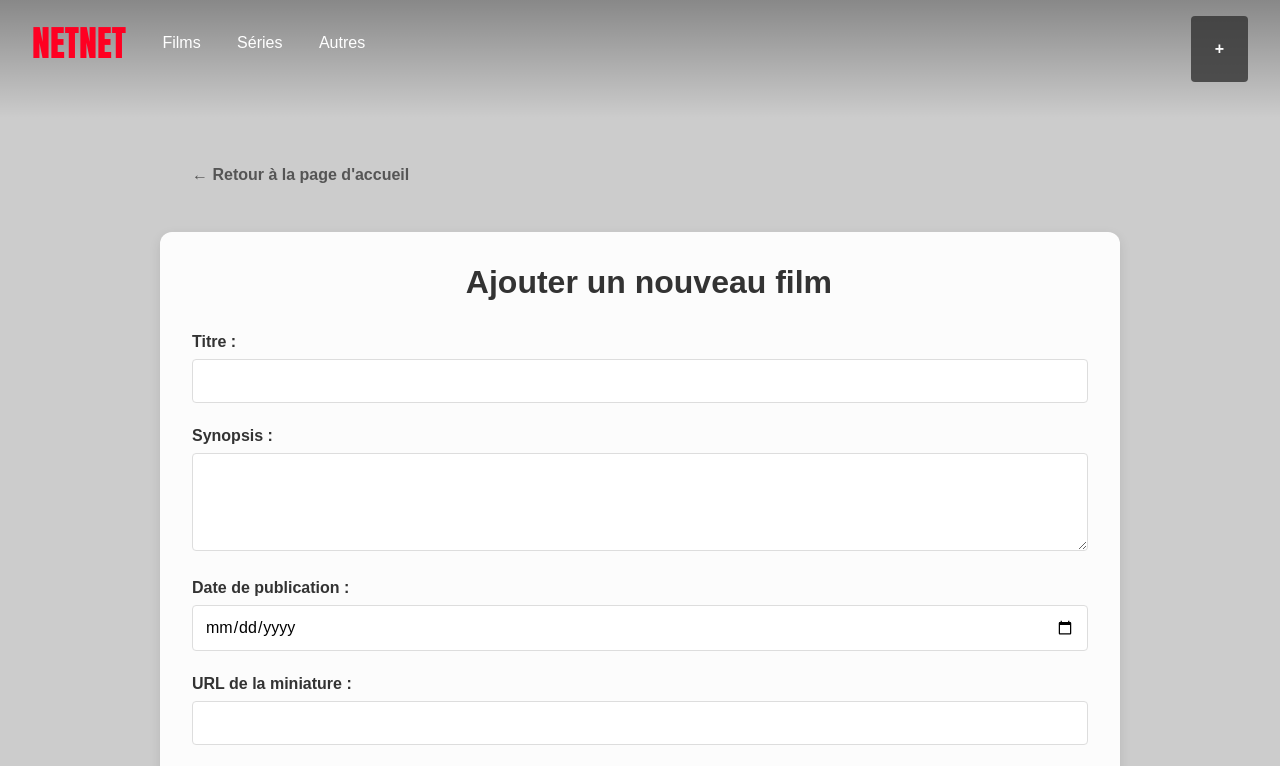
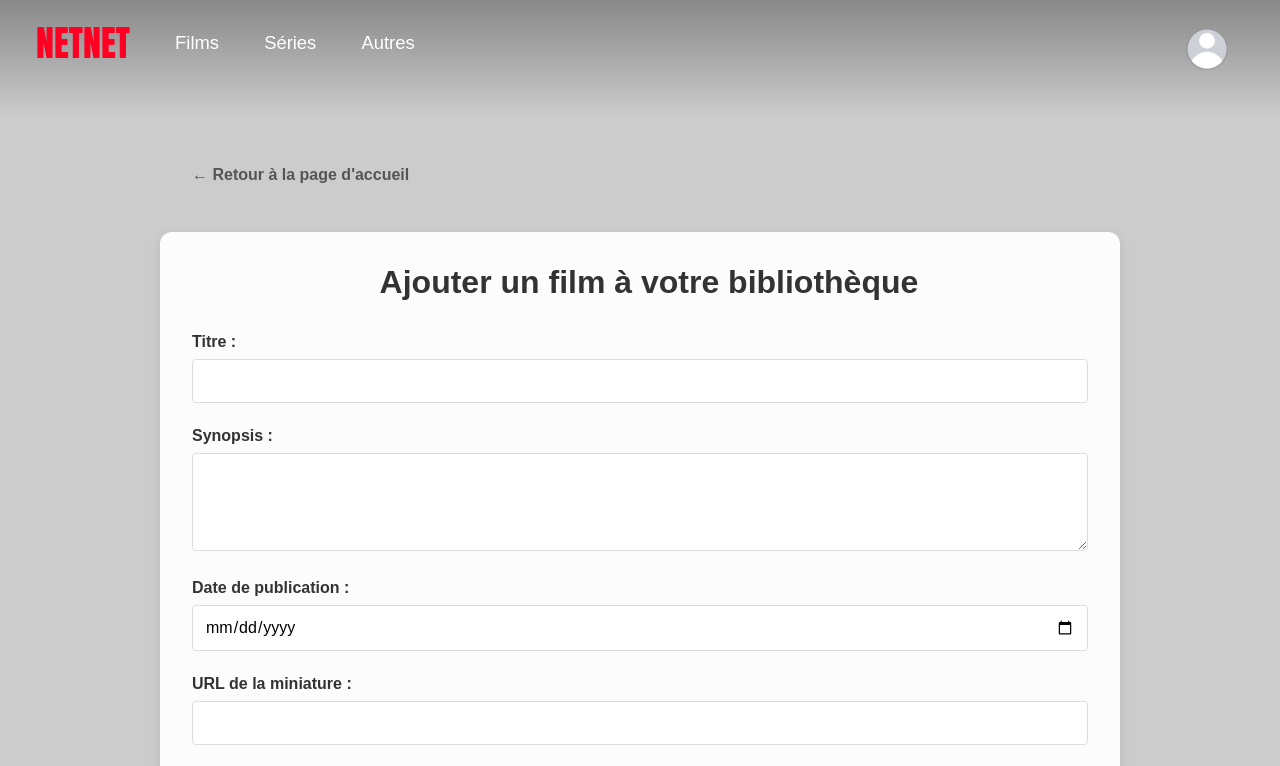
Before and after one commit to RAYWINN43/Projet_DOCKER, a website: page netnet/src/front/update.html in a window 1280 px wide. Shown: the top 766 px of the page. Drawn offline with Linux system fonts and the light colour scheme.

Commit message:
Ajout bouton avatar

```diff
--- a/netnet/src/front/header.html
+++ b/netnet/src/front/header.html
@@ -6,6 +6,6 @@
     <a href="home.html">Séries</a>
     <a href="home.html">Autres</a>
 
-    <a href="update.html" class="add-movie-btn">+</a>
+    <a href="update.html" class="add-movie-btn"><img src="avatar.png" width="50rem"/></a>
     </span>
 </nav>
--- a/netnet/src/front/style.css
+++ b/netnet/src/front/style.css
@@ -27,7 +27,7 @@ h1 {
 }
 nav {
     background: linear-gradient(#0005, #0000);
-
+    font-size: 1.15rem;
     padding: 1rem;
     padding-bottom: 3rem;
 }
@@ -41,16 +41,16 @@ nav a {
     color: white;
     text-decoration: none;
     vertical-align: middle;
-    margin: 0 1rem;
+    margin: 0 1.25rem;
 }
 nav a:hover {
     text-decoration: none;
     opacity: 0.8;
 }
 .add-movie-btn {
-    background-color: #333c;
     color: white;
-    padding: 1.5rem 1.5rem;
+    padding: .5rem .5rem;
+    margin-right: 1.5rem;
     border-radius: 4px;
     text-decoration: none;
     font-weight: bold;
@@ -266,7 +266,7 @@ footer {
     cursor: pointer;
     font-weight: bold;
     font-size: 1.1rem;
-    margin: 2.5rem auto;
+    margin: 2rem auto;
     transition: background-color 0.2s;
     display: block;
 }
--- a/netnet/src/front/update.html
+++ b/netnet/src/front/update.html
@@ -67,7 +67,7 @@
         // Fonction async pour charger les films dans la BDD
         async function loadMovieData() {
             if (!movieId) {
-                document.getElementById('pageTitle').textContent = 'Ajouter un nouveau film';
+                document.getElementById('pageTitle').textContent = 'Ajouter un film à votre bibliothèque';
                 document.getElementById('submitBtn').textContent = 'Ajouter un film';
                 return;
             }
```
Also changed, not shown: netnet/src/front/avatar.png (added).
